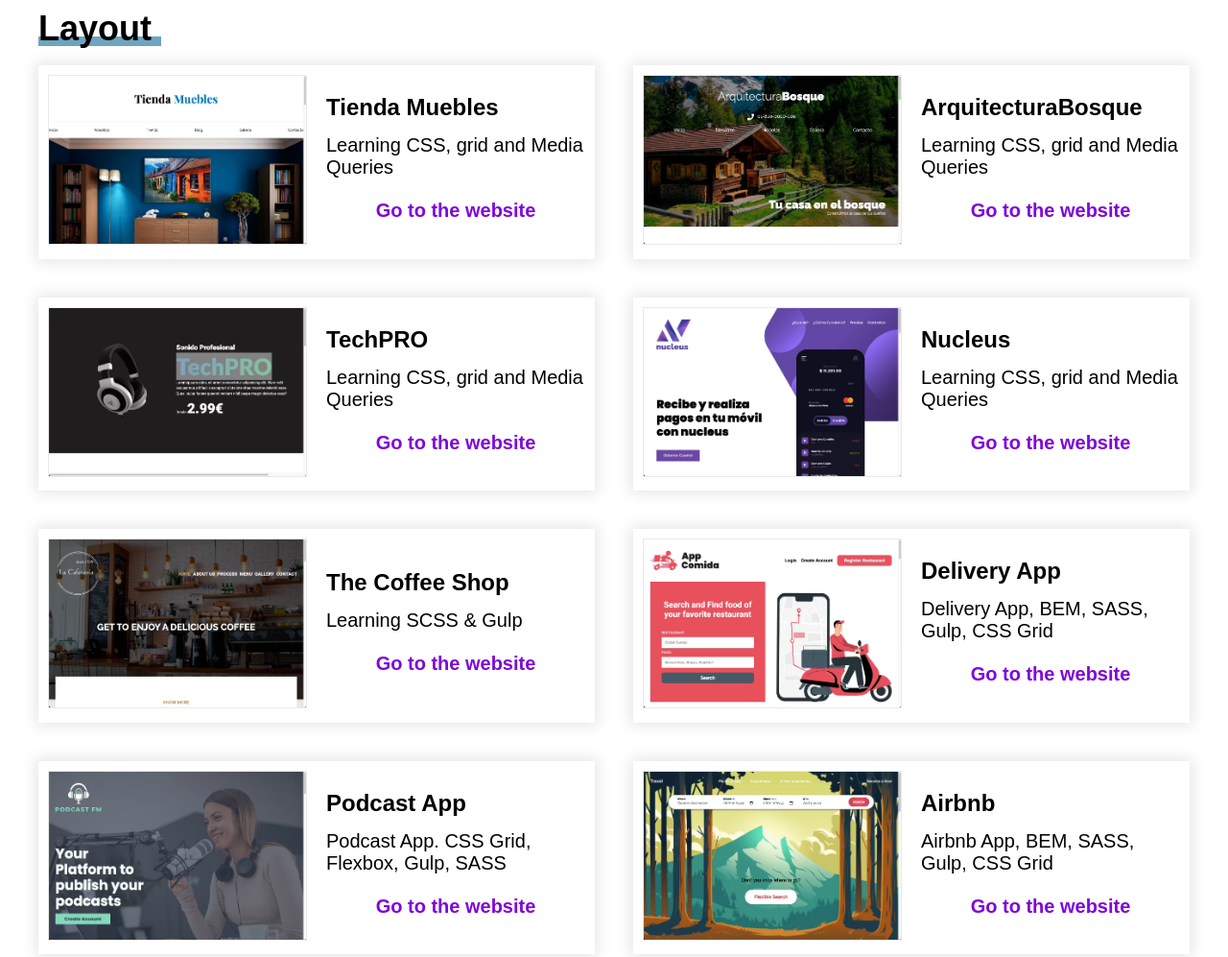
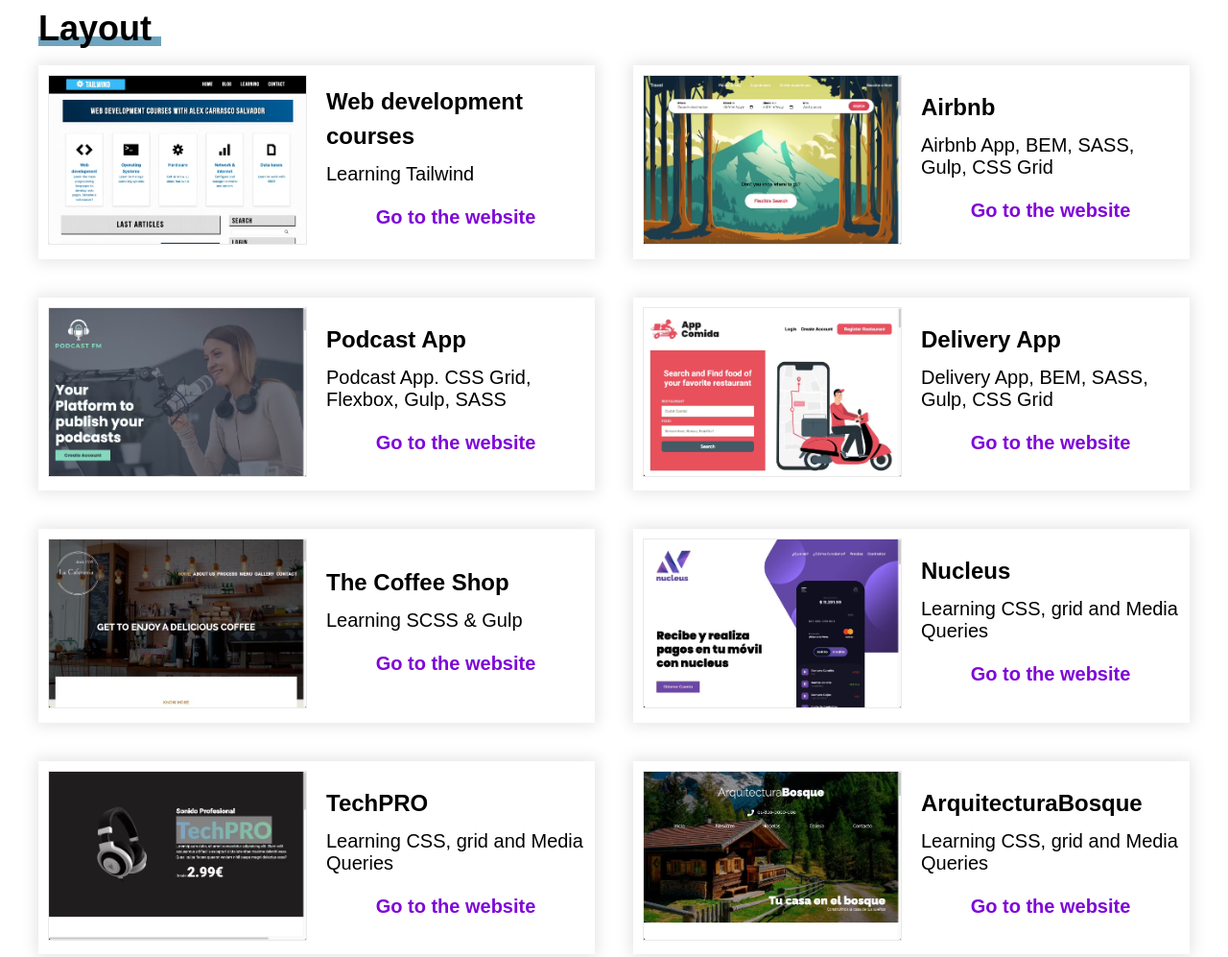
Before and after one commit to alexcarrasco93/my-portfolio, a website: page index.html in a window 1280 px wide. Shown: the part 307-1304 px from the top of the page at 96% size. Drawn offline with Linux system fonts and the light colour scheme.

Commit message:
tailwind project

```diff
--- a/index.html
+++ b/index.html
@@ -32,7 +32,7 @@
             <ul class="projects__list">
                 <li class="project">
                     <div class="project__img-container">
-                        <a class="project__img-link" href="https://muebles-ecommerce.web.app/">
+                        <a class="project__img-link" target="_blank" href="https://muebles-ecommerce.web.app/">
                             <picture>
                                 <source srcset="build/img/tienda-muebles.avif" type="image/avif">
                                 <source srcset="build/img/tienda-muebles.webp" type="image/webp">
@@ -45,12 +45,12 @@
                     <div class="project__info">
                         <h3 class="project__name">Tienda Muebles</h3>
                         <p class="project__description">Learning CSS, grid and Media Queries</p>
-                        <a href="https://muebles-ecommerce.web.app/" class="project__link">Go to the website</a>
+                        <a href="https://muebles-ecommerce.web.app/" class="project__link" target="_blank">Go to the website</a>
                     </div>
                 </li>
                 <li class="project">
                     <div class="project__img-container">
-                        <a class="project__img-link" href="https://arquitectura-css.web.app/">
+                        <a class="project__img-link" target="_blank" href="https://arquitectura-css.web.app/">
                             <picture>
                                 <source srcset="build/img/arquitectura.avif" type="image/avif">
                                 <source srcset="build/img/arquitectura.webp" type="image/webp">
@@ -63,12 +63,12 @@
                     <div class="project__info">
                         <h3 class="project__name">ArquitecturaBosque</h3>
                         <p class="project__description">Learning CSS, grid and Media Queries</p>
-                        <a href="https://arquitectura-css.web.app/" class="project__link">Go to the website</a>
+                        <a href="https://arquitectura-css.web.app/" class="project__link" target="_blank">Go to the website</a>
                     </div>
                 </li>
                 <li class="project">
                     <div class="project__img-container">
-                        <a class="project__img-link" href="https://techpro-auriculares.web.app/">
+                        <a class="project__img-link" target="_blank" href="https://techpro-auriculares.web.app/">
                             <picture>
                                 <source srcset="build/img/techpro.avif" type="image/avif">
                                 <source srcset="build/img/techpro.webp" type="image/webp">
@@ -81,12 +81,12 @@
                     <div class="project__info">
                         <h3 class="project__name">TechPRO</h3>
                         <p class="project__description">Learning CSS, grid and Media Queries</p>
-                        <a href="https://techpro-auriculares.web.app/" class="project__link">Go to the website</a>
+                        <a href="https://techpro-auriculares.web.app/" class="project__link" target="_blank">Go to the website</a>
                     </div>
                 </li>
                 <li class="project">
                     <div class="project__img-container">
-                        <a class="project__img-link" href="https://nucleus-css.web.app/">
+                        <a class="project__img-link" target="_blank" href="https://nucleus-css.web.app/">
                             <picture>
                                 <source srcset="build/img/nucleus.avif" type="image/avif">
                                 <source srcset="build/img/nucleus.webp" type="image/webp">
@@ -99,12 +99,12 @@
                     <div class="project__info">
                         <h3 class="project__name">Nucleus</h3>
                         <p class="project__description">Learning CSS, grid and Media Queries</p>
-                        <a href="https://nucleus-css.web.app/" class="project__link">Go to the website</a>
+                        <a href="https://nucleus-css.web.app/" class="project__link" target="_blank">Go to the website</a>
                     </div>
                 </li>
                 <li class="project">
                     <div class="project__img-container">
-                        <a class="project__img-link" href="https://coffee-shop-scss.web.app/">
+                        <a class="project__img-link" target="_blank" href="https://coffee-shop-scss.web.app/">
                             <picture>
                                 <source srcset="build/img/the-coffee-shop.avif" type="image/avif">
                                 <source srcset="build/img/the-coffee-shop.webp" type="image/webp">
@@ -117,12 +117,12 @@
                     <div class="project__info">
                         <h3 class="project__name">The Coffee Shop</h3>
                         <p class="project__description">Learning SCSS & Gulp</p>
-                        <a href="https://coffee-shop-scss.web.app/" class="project__link">Go to the website</a>
+                        <a href="https://coffee-shop-scss.web.app/" class="project__link" target="_blank">Go to the website</a>
                     </div>
                 </li>
                 <li class="project">
                     <div class="project__img-container">
-                        <a class="project__img-link" href="https://delivery-app-bem.web.app/">
+                        <a class="project__img-link" target="_blank" href="https://delivery-app-bem.web.app/">
                             <picture>
                                 <source srcset="build/img/delivery-app.avif" type="image/avif">
                                 <source srcset="build/img/delivery-app.webp" type="image/webp">
@@ -135,12 +135,12 @@
                     <div class="project__info">
                         <h3 class="project__name">Delivery App</h3>
                         <p class="project__description">Delivery App, BEM, SASS, Gulp, CSS Grid</p>
-                        <a href="https://delivery-app-bem.web.app/" class="project__link">Go to the website</a>
+                        <a href="https://delivery-app-bem.web.app/" class="project__link" target="_blank">Go to the website</a>
                     </div>
                 </li>
                 <li class="project">
                     <div class="project__img-container">
-                        <a class="project__img-link" href="https://podcastapp-scss.web.app/">
+                        <a class="project__img-link" target="_blank" href="https://podcastapp-scss.web.app/">
                             <picture>
                                 <source srcset="build/img/podcast-app.avif" type="image/avif">
                                 <source srcset="build/img/podcast-app.webp" type="image/webp">
@@ -153,12 +153,12 @@
                     <div class="project__info">
                         <h3 class="project__name">Podcast App</h3>
                         <p class="project__description">Podcast App. CSS Grid, Flexbox, Gulp, SASS</p>
-                        <a href="https://podcastapp-scss.web.app/" class="project__link">Go to the website</a>
+                        <a href="https://podcastapp-scss.web.app/" class="project__link" target="_blank">Go to the website</a>
                     </div>
                 </li>
                 <li class="project">
                     <div class="project__img-container">
-                        <a class="project__img-link" href="https://erbiandbi-bem.web.app/">
+                        <a class="project__img-link" target="_blank" href="https://erbiandbi-bem.web.app/">
                             <picture>
                                 <source srcset="build/img/airbnb.avif" type="image/avif">
                                 <source srcset="build/img/airbnb.webp" type="image/webp">
@@ -170,12 +170,34 @@
                     <div class="project__info">
                         <h3 class="project__name">Airbnb</h3>
                         <p class="project__description">Airbnb App, BEM, SASS, Gulp, CSS Grid</p>
-                        <a href="https://erbiandbi-bem.web.app/" class="project__link">Go to the website</a>
+                        <a href="https://erbiandbi-bem.web.app/" class="project__link" target="_blank">Go to the website</a>
+                    </div>
+                </li>
+                <li class="project">
+                    <div class="project__img-container">
+                        <a class="project__img-link" target="_blank" href="https://web-dev-courses-tailwind.web.app/">
+                            <picture>
+                                <source srcset="build/img/web-dev-courses.avif" type="image/avif">
+                                <source srcset="build/img/web-dev-courses.webp" type="image/webp">
+                                <img class="project__img" loading="lazy" src="build/img/web-dev-courses.png" alt="project image">
+                            </picture>
+                        </a>
+                    </div>
+
+                    <div class="project__info">
+                        <h3 class="project__name">Web development courses</h3>
+                        <p class="project__description">Learning Tailwind</p>
+                        <a href="https://web-dev-courses-tailwind.web.app/" class="project__link" target="_blank">Go to the website</a>
                     </div>
                 </li>
             </ul>
         </div>
     </main>
+
+    <script>
+        const list = document.querySelector(".projects__list");
+        Array.from(list.children).reverse().forEach(element =>list.appendChild(element));
+    </script>
 </body>
 
 </html>
```
Also changed, not shown: build/img/favicon.avif (added), build/img/favicon.webp (added), build/img/web-dev-courses.avif (added), build/img/web-dev-courses.png (added), build/img/web-dev-courses.webp (added), src/img/web-dev-courses.png (added), 1 other file.
